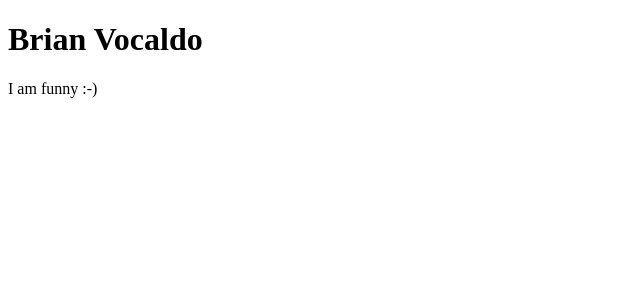
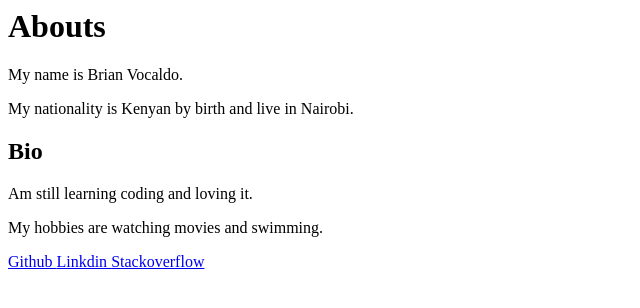
Before and after one commit to vocaldo/picture, a plain HTML site: page index.html in a window 1280 px wide. Shown: the whole page, without its empty margins (0-640 px from the left). Drawn offline with Linux system fonts and the light colour scheme.

Commit message:
adding links

```diff
--- a/index.html
+++ b/index.html
@@ -1,10 +1,24 @@
-<!DOCTYPE html>
+<!DOCTYPE >
 <head>
-    <title>Brian Website</title>
+    <title>Brian's website</title>
 </head>
 
 <body>
-    <h1>Brian Vocaldo</h1>
+    <h1>Abouts</h1>
+    <p>My name is Brian Vocaldo.</p>
+    <p>My nationality is Kenyan by birth and live in Nairobi.</p>
+    <h2>Bio</h2>
+    <p>Am still learning coding and loving it.</p>
+    <p>My hobbies are watching movies and swimming.</p>
+    <a href="https://github.com/vocaldo" target="_blank">
+        Github
+    </a>
 
-    <p>I am funny :-)</p>
+    <a href="http://www.linkedin.com/in/brian-vocaldo" target="_blank">
+        Linkdin
+    </a>
+
+    <a href="https://stackoverflow.com/users/14075033/brian-vocaldo" target="_blank">
+        Stackoverflow
+    </a>
 </body>
```
